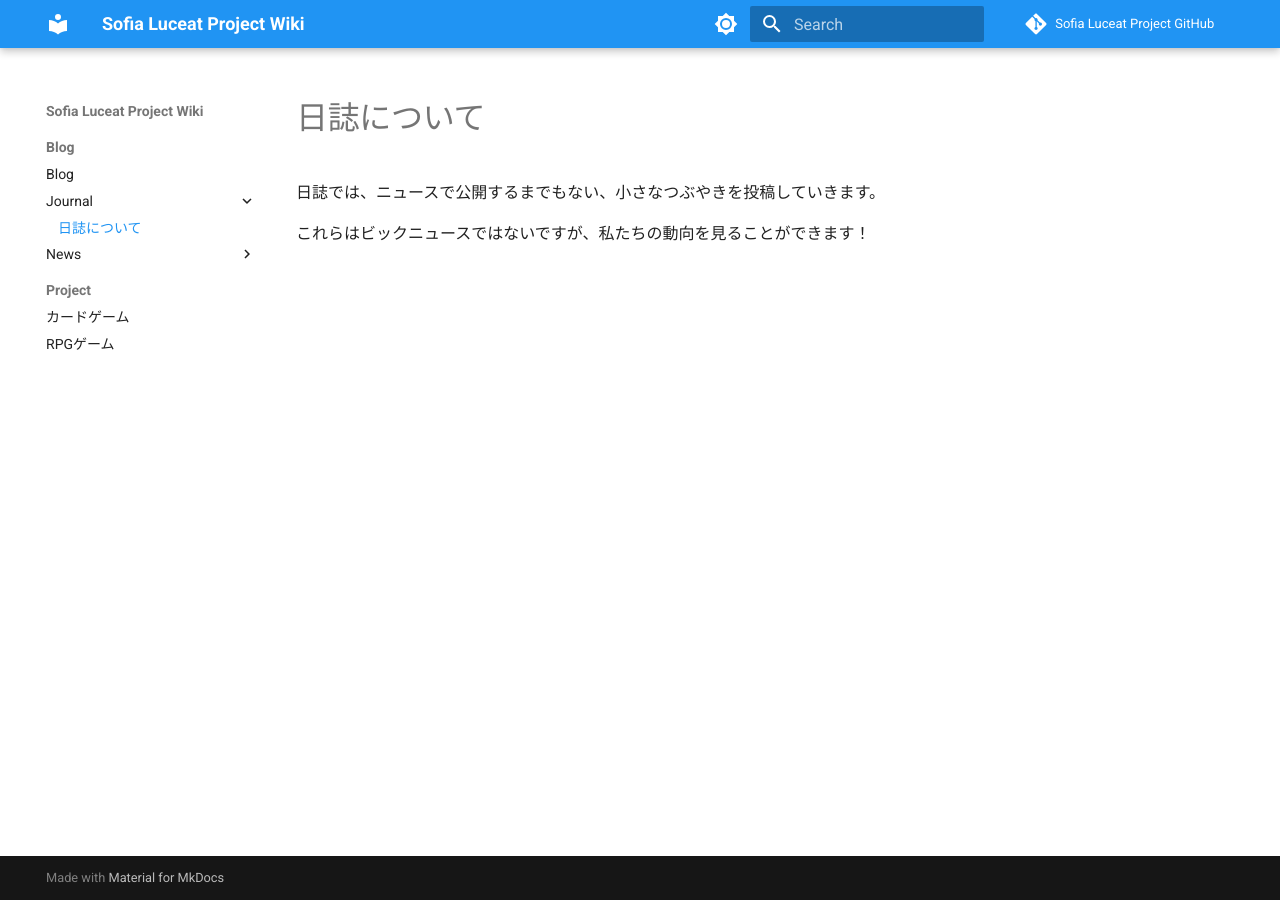
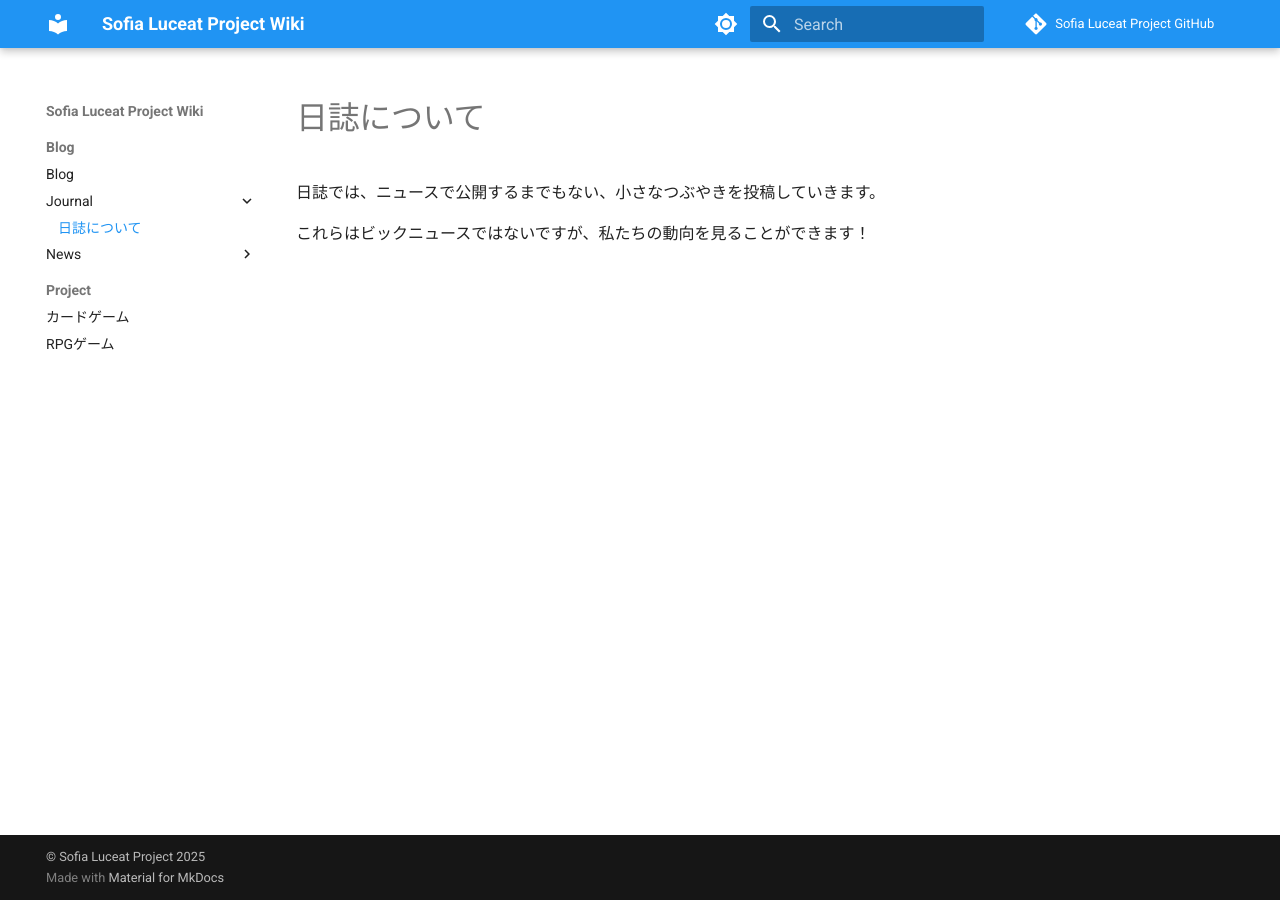
Before and after one commit to Sofia-Luceat-Project/wiki-page, an MkDocs documentation site: the page built from docs/blog/journal/index.md, in a window 1280 px wide. Built offline with MkDocs 1.6.1 and Material for MkDocs 9.7.7, drawn with Linux system fonts in a browser that asks for light colours; comment, search, counter and statistics services are not loaded.

Commit message:
設定変更

```diff
--- a/mkdocs.yml
+++ b/mkdocs.yml
@@ -2,6 +2,7 @@
 site_name: Sofia Luceat Project Wiki
 repo_url: https://github.com/orgs/Sofia-Luceat-Project/repositories
 repo_name: Sofia Luceat Project GitHub
+copyright: "© Sofia Luceat Project 2025"
 
 theme:
   name: material
```
Also changed, not shown: 1 other file.
